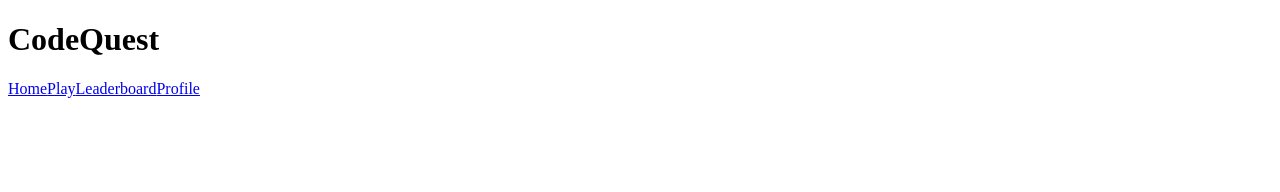
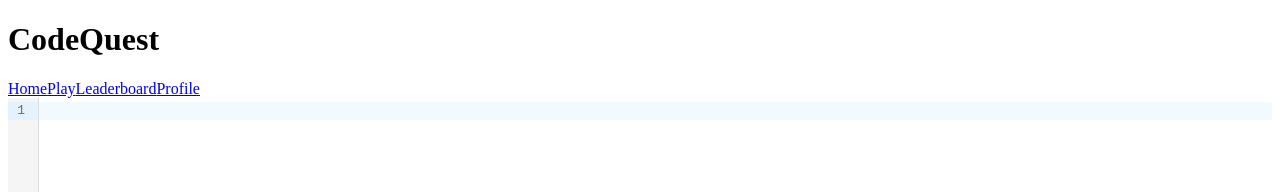
Before and after one commit to will-barnett99/code-game-frontend, a React (Vite) app: page /kata in a window 1280 px wide. Shown: the top 192 px of the page. Built offline with nearby package versions, Linux system fonts and the light colour scheme.

Commit message:
setup init codeMirror component inside of kata component

```diff
--- a/src/components/Kata.jsx
+++ b/src/components/Kata.jsx
@@ -1,7 +1,14 @@
 import { useState } from "react";
+import CodeMirror from "@uiw/react-codemirror";
+import { javascript } from "@codemirror/lang-javascript";
 
 function Kata() {
   const [input, setInput] = useState("");
-  return <></>;
+
+  return (
+    <>
+      <CodeMirror height="300px" extensions={[javascript()]} />
+    </>
+  );
 }
 export default Kata;
```
